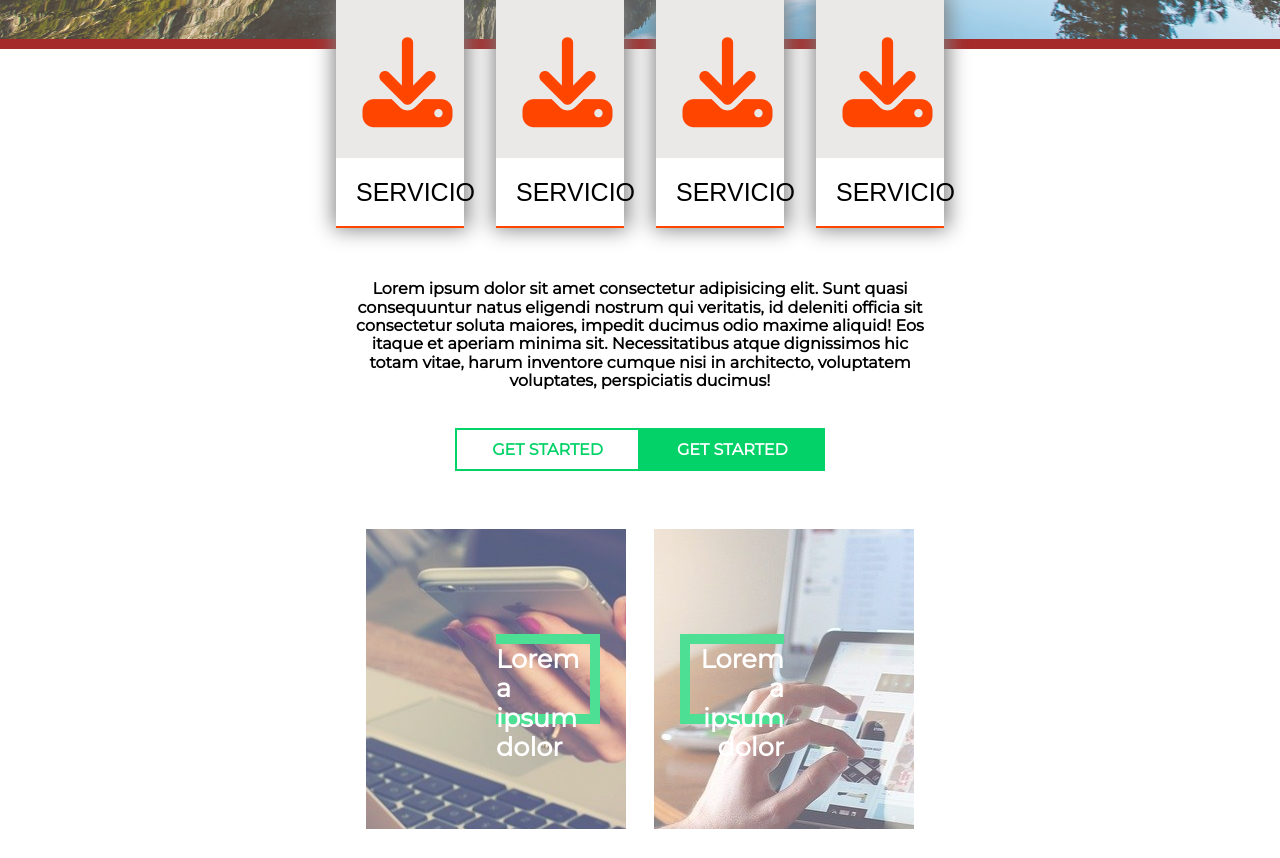
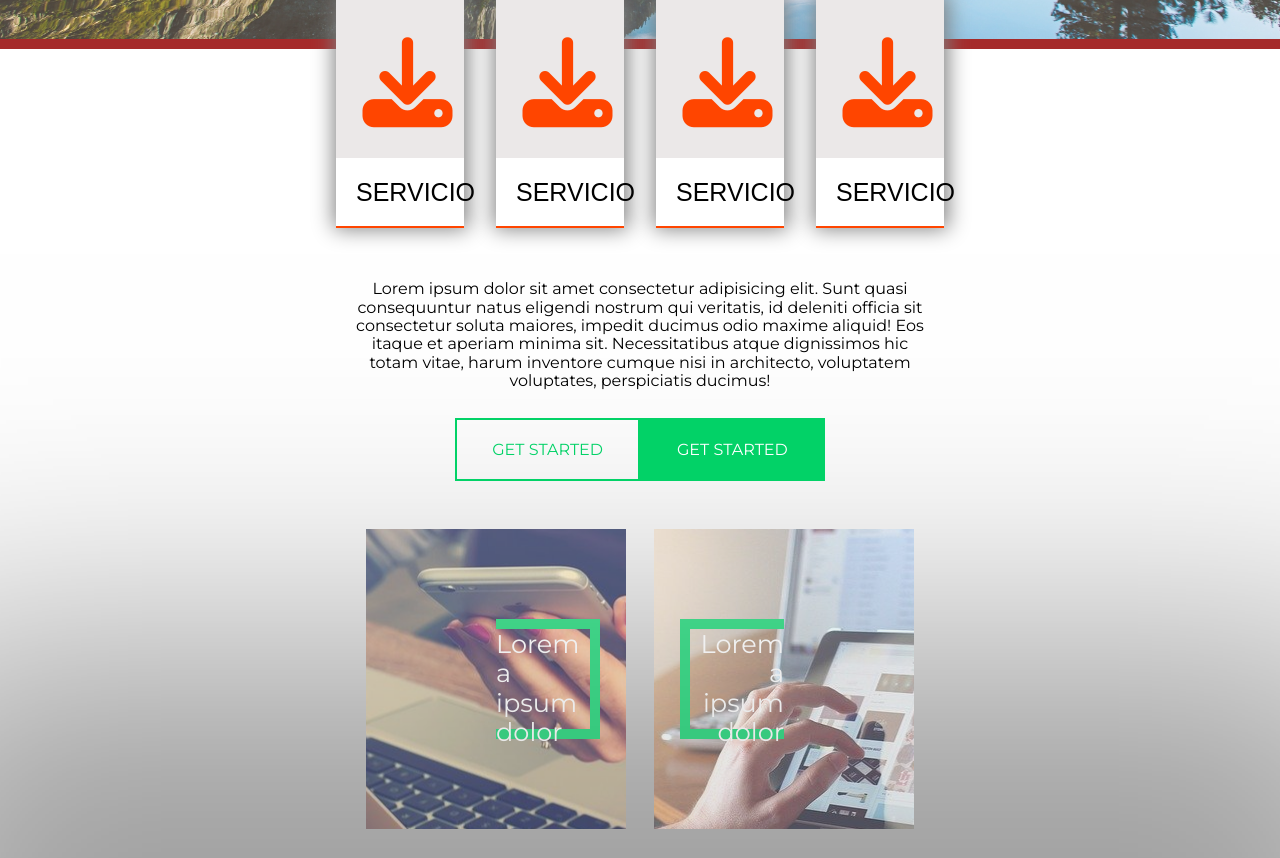
Before and after one commit to zoedevelop/langpage, a PHP site: page / in a window 1280 px wide. Shown: the part 621-1479 px from the top of the page. Run offline with PHP 8.4, Linux system fonts and the light colour scheme; some libraries are stand-ins or nearby versions; some web fonts are replaced.

Commit message:
detalles

```diff
--- a/estilos.css
+++ b/estilos.css
@@ -149,7 +149,8 @@ a{
 
 .contenedor_descripcion{
     font-family: 'Montserrat', sans-serif;
-    font-weight: bolder;
+    font-weight: normal;
+    font-weight: 500;
     padding: 32px;
     text-align: center;
 
@@ -167,7 +168,7 @@ a{
     margin-bottom: 70px;
 }
 .contenedor_descripcion_acciones a{
-    padding: 10px 35px;
+    padding: 20px 35px;
     border: 2px solid #02D267 ;
 
 }
@@ -228,7 +229,7 @@ a{
 .img1 p{
     text-align: left;
     font-size: 1.6em;
-    height: 30%;
+    height: 40%;
     margin-right: 10%;
     color: white;
     width: 40%;
@@ -238,7 +239,7 @@ a{
 .img2 p{
     text-align: right;
     font-size: 1.6em;
-    height: 30%;
+    height: 40%;
     margin-left: 10%;
     color: white;
     width: 40%;
@@ -248,5 +249,10 @@ a{
 
 .estadisticas{
     width: 100%;
-    background:orangered;
+    background: linear-gradient(45deg, rgb(247, 3, 3) 12%, transparent 0, transparent 88%, rgb(255, 60, 0) 0),
+    linear-gradient(135deg, transparent 37%, rgb(245, 57, 0) 0, rgb(255, 53, 2) 63%, transparent 0),
+    linear-gradient(45deg, transparent 37%, rgb(255, 0, 0) 0, rgb(252, 0, 0) 63%, transparent 0) rgb(252, 92, 0);
+    background-size: 5px 5px;
+
+    box-shadow: 0px -75px 1000px 150px rgba(128, 128, 128, 0.747);
 }
--- a/index.html
+++ b/index.html
@@ -137,6 +137,8 @@
                             </li>
                         </ul>
                     </div>
+                </div>
+    </div>
                     <div class="contendor_estadisticas_acciones">
                         <img src="wallpaper.png" alt="" />
                         <h2>
@@ -148,8 +150,8 @@
                         </p>
                         <a href="#">GET STARTED</a>
                     </div>
-                </div>
-    </div>
+
+
     <aside class="contendor_opciones">
         <div class="contendor_opciones_box">
             <div class="contendor_opciones_box_imagen">
```
